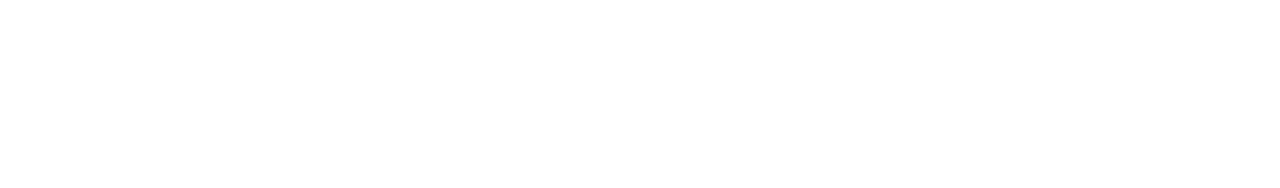
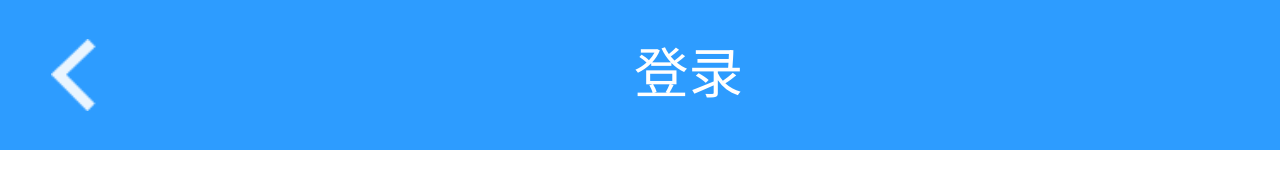
Before and after one commit to godnew/crowdfunding, a plain HTML site: page index.html in a window 1280 px wide. Drawn offline with Linux system fonts and the light colour scheme.

Commit message:
完成公共头部

```diff
--- a/index.html
+++ b/index.html
@@ -14,6 +14,6 @@
     <title>登录</title>
 </head>
 <body>
-
+    <header><span></span>登录</header>
 </body>
 </html>
--- a/style/header.css
+++ b/style/header.css
@@ -0,0 +1,28 @@
+header{
+    text-align: center;
+    line-height: 0.88rem;
+    height: 0.88rem;
+    font-size: 0.32rem;
+    color: #fff;
+    background: #2d9cff;
+    padding-left:0.3rem ;
+}
+header span{
+    width:0.27rem;
+    height: 0.42rem;
+    background:  url(../images/back.png) no-repeat center center;
+    background-size: 100% 100%;
+    -o-background-size: 100% 100%;
+    -webkit-background-size: 100% 100%;
+    float: left;
+    position: relative;
+    top:0.23rem;
+
+}
+header:after{
+    content:" ";
+    display: block;
+    height: 0;
+    clear: both;
+    visibility: hidden;
+}
--- a/style/reset.css
+++ b/style/reset.css
@@ -16,12 +16,6 @@ input,button,textarea{outline:none;border: none;}
 body,input,button,h1,h2,h3,h4,h5,h6,label{font-family:"苹方";font-weight: normal;}
 textarea{resize: none}
 
-/* 设置默认字体 */
-body,
-button, input, select, textarea { /* for ie */
-    /*font: 12px/1 Tahoma, Helvetica, Arial, "宋体", sans-serif;*/
-    font: 12px/1 Tahoma, Helvetica, Arial, "\5b8b\4f53", sans-serif; /* 用 ascii 字符表示，使得在任何编码下都无问题 */
-}
 
 h1 { font-size: 18px; /* 18px / 12px = 1.5 */ }
 h2 { font-size: 16px; }
```
Also changed, not shown: images/back.png (added), images/login/head.png (added), images/login/icon1.png (added), images/login/icon2.png (added), images/login/icon3.png (added).
